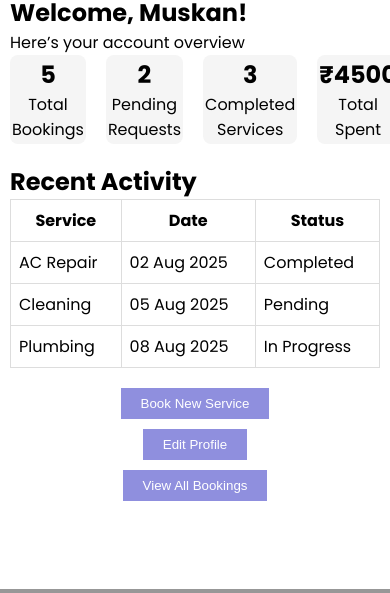
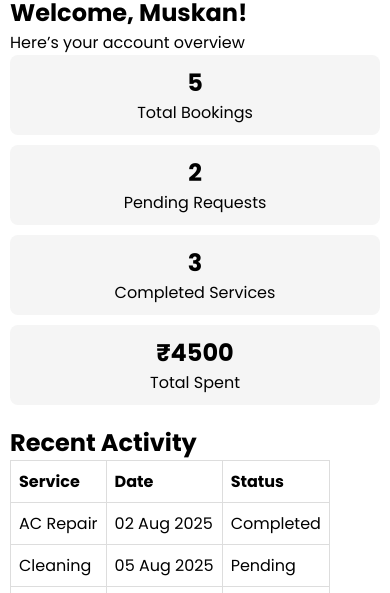
Before and after one commit to Muskan-tuteja/ServiGo, a plain HTML site: page pages/dashboard/dashboard.html in a window 390 px wide. Shown: the part 137-730 px from the top of the page. Drawn offline with Linux system fonts and the light colour scheme.

Commit message:
completed tesk2

```diff
--- a/pages/dashboard/dashboard.css
+++ b/pages/dashboard/dashboard.css
@@ -1,11 +1,13 @@
 .dashboard-container {
   padding: 20px;
+  box-sizing: border-box;
 }
 
 .stats-grid {
   display: flex;
   gap: 20px;
   margin-bottom: 20px;
+  flex-wrap: wrap;
 }
 
 .stat-card {
@@ -13,19 +15,24 @@
   padding: 15px;
   border-radius: 8px;
   text-align: center;
-  flex: 1;
+  flex: 1 1 250px;
+  box-sizing: border-box;
 }
 
 table {
   width: 100%;
   border-collapse: collapse;
   margin-bottom: 20px;
+  table-layout: fixed;
+  word-wrap: break-word;
 }
 
 table th,
 table td {
   border: 1px solid #ddd;
   padding: 8px;
+  text-align: left;
+  overflow-wrap: break-word;
 }
 
 .actions button {
@@ -35,33 +42,60 @@ table td {
   color: white;
   border: none;
   cursor: pointer;
+  border-radius: 4px;
+  transition: background 0.3s ease;
 }
 .actions button:hover {
   background: rgba(21, 21, 207, 0.7);
 }
+
+/* --- Tablet and smaller screens --- */
 @media (max-width: 768px) {
   .dashboard-container {
-    width: 100%;
+    padding: 15px;
+  }
+  .stat-card {
+    padding: 12px;
+  }
+  .stats-grid {
+    gap: 15px;
+  }
+}
+
+@media (max-width: 468px) {
+  .dashboard-container {
     padding: 10px;
   }
+
+
+  .stats-grid {
+    flex-direction: column;
+    gap: 10px;
+  }
+
   .stat-card {
-    padding: 9px;
+    padding: 10px;
+    flex: 1 1 100%;
   }
-}
-@media (max-width: 468px) {
-  .stat-card {
-    padding: 2px;
-  }
+
 
   .actions {
     display: flex;
     flex-direction: column;
     gap: 10px;
-    align-items: center;
+    align-items: stretch;
   }
 
   .actions button {
     width: 100%;
-    max-width: 200px;
+    max-width: none;
+    margin-right: 0;
+  }
+
+
+  table {
+    display: block;
+    overflow-x: auto;
+    white-space: nowrap;
   }
 }
--- a/style.css
+++ b/style.css
@@ -183,9 +183,11 @@ body {
   font-size: 14px;
   color: #555;
   margin-bottom: 15px;
+
 }
+.btns {
+  margin-top: 10px;
 
-.card .btn {
   display: inline-block;
   background-color: rgba(96, 96, 208, 0.7);
   color: white;
@@ -195,6 +197,22 @@ body {
   text-decoration: none;
   transition: background-color 0.3s ease;
 }
+.btns:hover {
+  background-color: rgba(21, 21, 207, 0.7);
+}
+
+.card .btn {
+
+  display: inline-block;
+  background-color: rgba(96, 96, 208, 0.7);
+  color: white;
+  padding: 10px 20px;
+  border-radius: 30px;
+  font-weight: 500;
+  text-decoration: none;
+  transition: background-color 0.3s ease;
+}
+
 
 .card .btn:hover {
   background-color: rgba(21, 21, 207, 0.7);
@@ -290,10 +308,7 @@ footer .social-icons a:hover {
     color: rgba(96, 96, 208, 0.7);
   }
   .hero-content p {
-    font-size: 1.1rem;
-    font-weight: 400;
-    color: black;
-    margin-left: 20px;
+   display: none;
   }
   .btn {
     display: inline-block;
@@ -375,9 +390,10 @@ footer .social-icons a:hover {
     color: rgba(96, 96, 208, 0.7);
   }
   .hero-content p {
+
     text-align: center;
     margin-right: 55px;
-    font-size: clamp(14px, 2.5vw, 18px);
+
     font-weight: 500;
   }
   .btn {
@@ -397,6 +413,9 @@ footer .social-icons a:hover {
   .card .btn {
     margin-left: 8px;
   }
+  .btns{
+    margin-left: 5rem;
+  }
 
   footer {
     font-size: 22px;
```
Also changed, not shown: index.html (+2 -1 lines).
